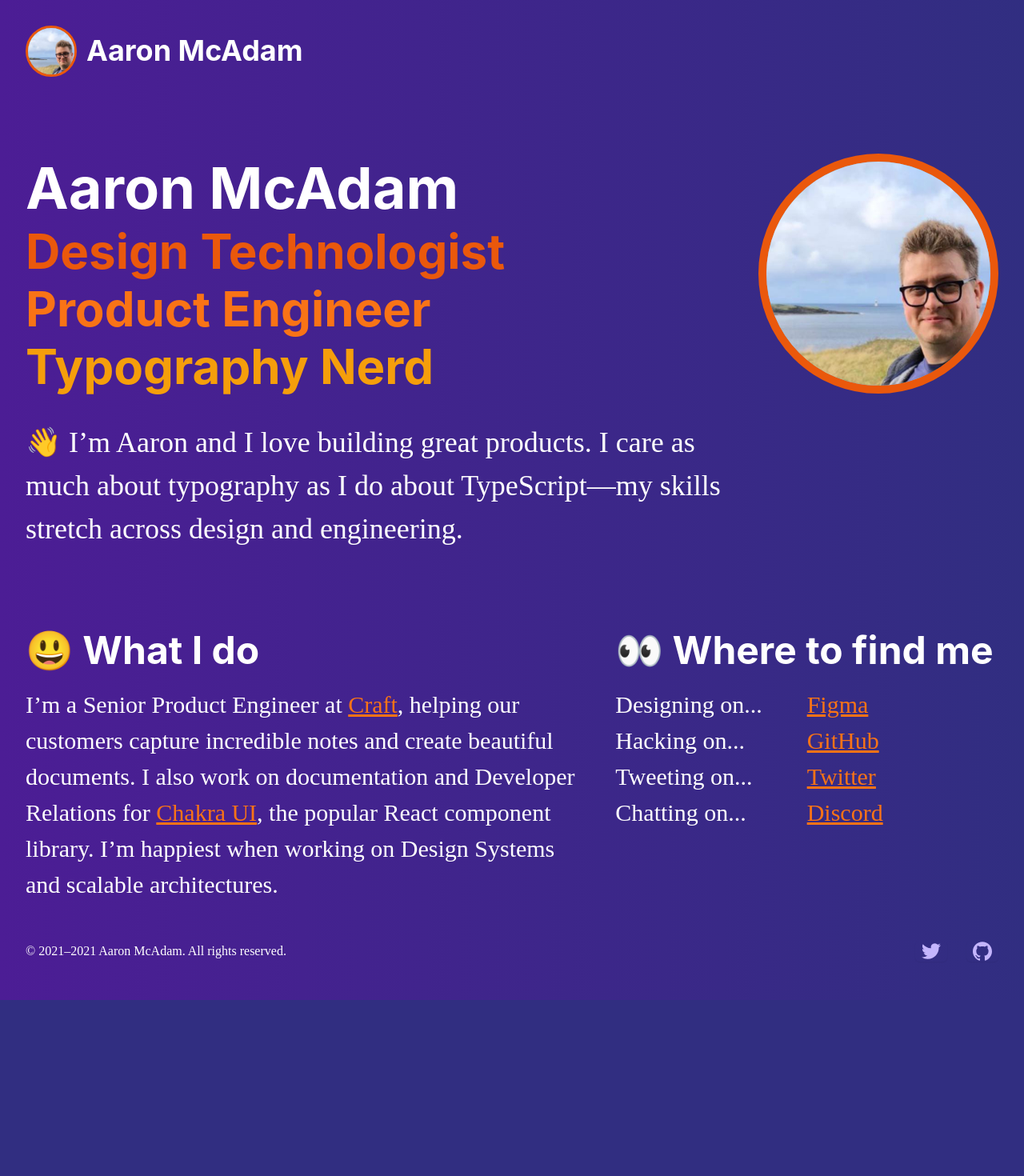
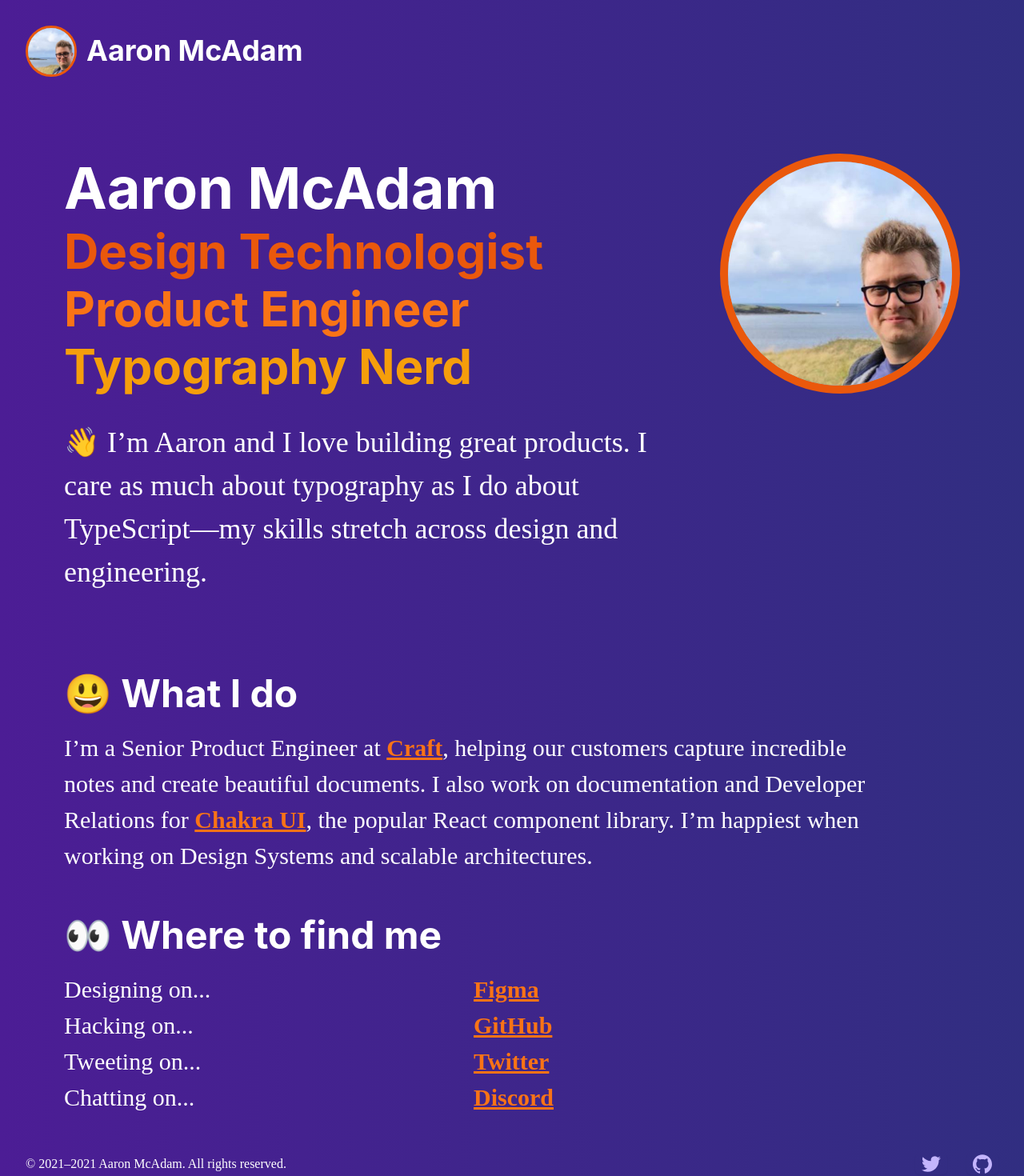
Before and after one commit to aaronmcadam/personal-website, a Next.js app: page / in a window 1280 px wide. Shown: the top 1470 px of the page at 80% size. Before the commit the page ends 1250 px from the top, so only its background shows below. Built offline with nearby package versions, Linux system fonts and the light colour scheme; a web font is replaced by a local one.

Commit message:
fix: add xl and 2xl support

```diff
--- a/src/components/about.tsx
+++ b/src/components/about.tsx
@@ -5,10 +5,10 @@
     <Box
       maxW="7xl"
       mx="auto"
-      px={{ base: 4, sm: 6, lg: 8 }}
+      px={{ base: 4, sm: 6, lg: 8, xl: 20 }}
       mt={{ base: 12, sm: 24 }}
     >
-      <SimpleGrid columns={{ base: 1, xl: 12 }} spacing={12}>
+      <Stack spacing={12} maxW="5xl">
         <Box gridColumn="span 7">
           <Heading fontSize={{ base: "2xl", sm: "3xl", md: "4xl", lg: "5xl" }}>
             😃 What I do
@@ -87,7 +87,7 @@
             </Link>
           </SimpleGrid>
         </Box>
-      </SimpleGrid>
+      </Stack>
     </Box>
   );
 }
--- a/src/components/hero.tsx
+++ b/src/components/hero.tsx
@@ -5,7 +5,7 @@
     <Box
       maxW="7xl"
       mx="auto"
-      px={{ base: 4, sm: 6, lg: 8 }}
+      px={{ base: 4, sm: 6, lg: 8, xl: 20 }}
       mt={{ base: 8, sm: 16 }}
     >
       <Stack direction={{ base: "column-reverse", sm: "row" }} spacing={10}>
--- a/src/theme/index.ts
+++ b/src/theme/index.ts
@@ -21,7 +21,7 @@
       Link: {
         baseStyle: {
           textDecoration: "underline",
-          fontWeight: "medium",
+          fontWeight: "semibold",
           color: "orange.500",
         },
       },
```
